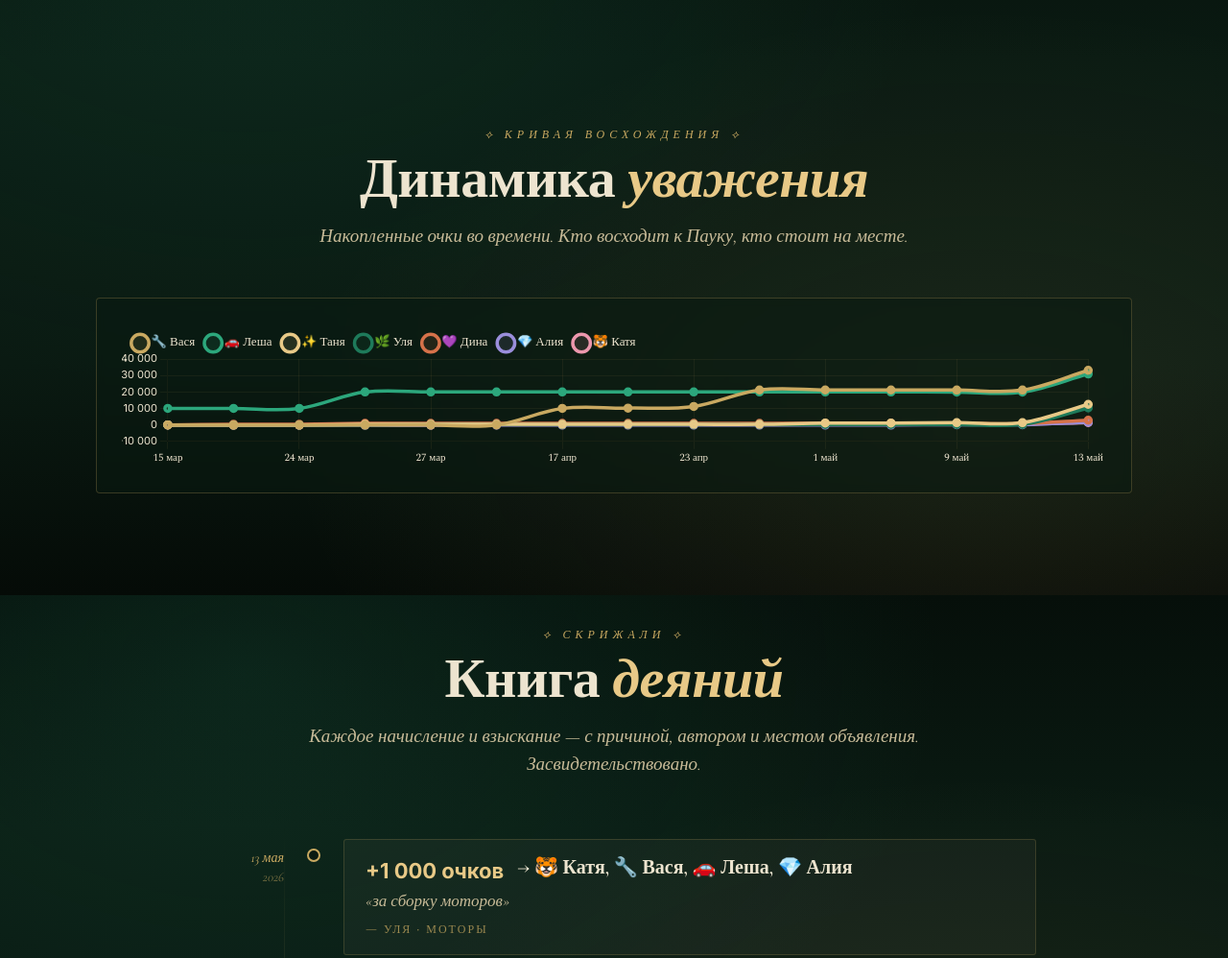
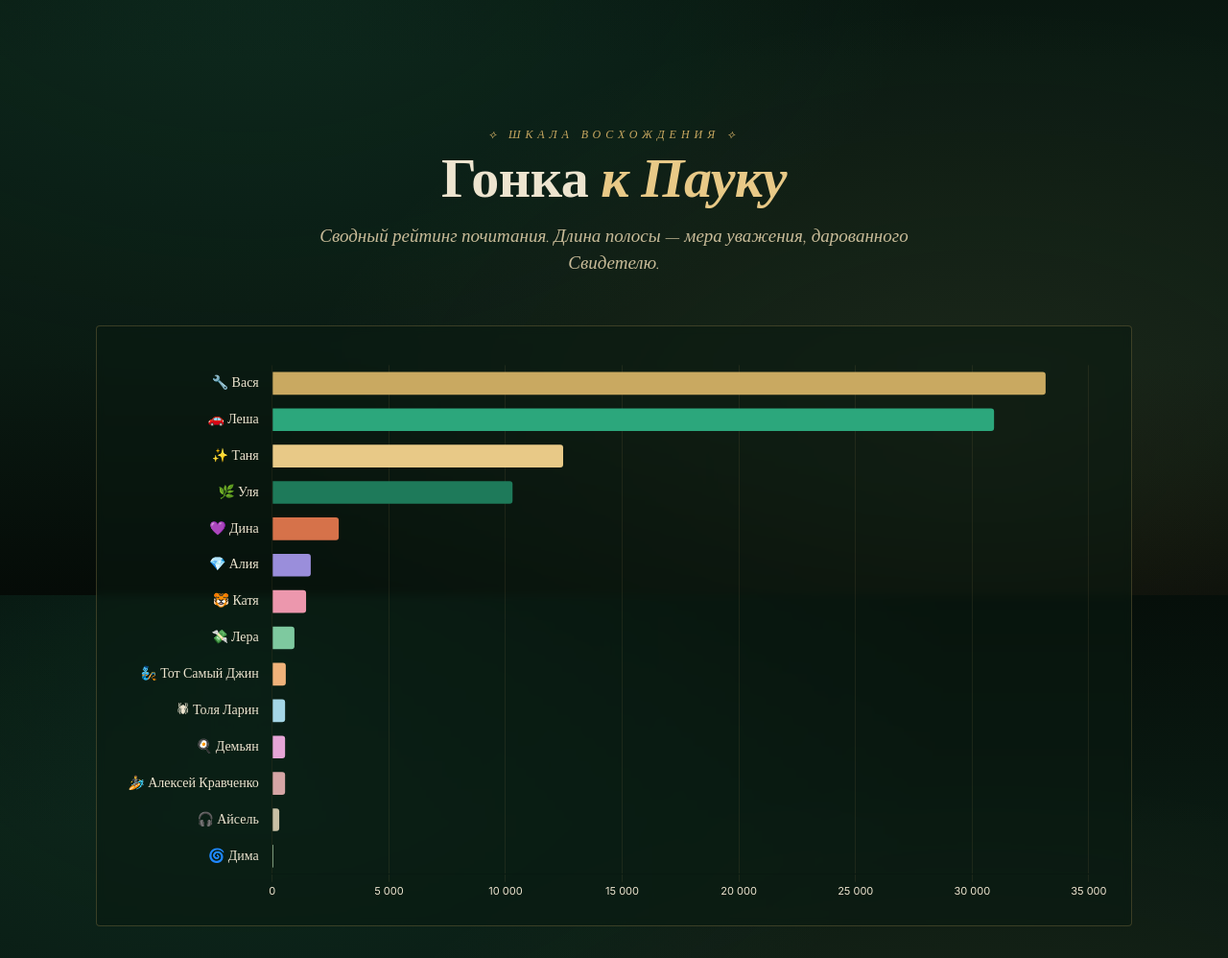
Before and after one commit to kayfulya/pauk-respect, a plain HTML site: page index.html in a window 1280 px wide. Shown: the part 4180-5178 px from the top of the page at 96% size. Drawn offline with nearby package versions, Linux system fonts and the light colour scheme.

Commit message:
Шкала Восхождения: горизонтальные бары вместо линий — читаемо на телефоне

```diff
--- a/index.html
+++ b/index.html
@@ -258,11 +258,8 @@
     border-radius: 4px; padding: 26px; max-width: 1080px; margin: 0 auto;
     backdrop-filter: blur(4px);
   }
-  .chart-wrap canvas { max-height: 480px; }
-  @media (max-width: 760px) {
-    .chart-wrap { padding: 14px; }
-    .chart-wrap canvas { max-height: 75vh !important; height: 560px !important; }
-  }
+  .chart-wrap canvas { width: 100% !important; }
+  @media (max-width: 760px) { .chart-wrap { padding: 14px; } }
 
   /* TIMELINE */
   .timeline { max-width: 880px; margin: 0 auto; position: relative; }
@@ -435,9 +432,9 @@
 
 <!-- CHART -->
 <section class="section">
-  <div class="section-eyebrow">⟡ Кривая Восхождения ⟡</div>
-  <h2 class="section-title">Динамика <em>уважения</em></h2>
-  <p class="section-desc">Накопленные очки во времени. Кто восходит к Пауку, кто стоит на месте.</p>
+  <div class="section-eyebrow">⟡ Шкала Восхождения ⟡</div>
+  <h2 class="section-title">Гонка <em>к Пауку</em></h2>
+  <p class="section-desc">Сводный рейтинг почитания. Длина полосы — мера уважения, дарованного Свидетелю.</p>
   <div class="container">
     <div class="chart-wrap">
       <canvas id="chart"></canvas>
@@ -553,65 +550,58 @@
     });
   }, 200);
 
-  // CHART
-  const sorted = [...D.transactions].sort((a,b) => a.date.localeCompare(b.date));
-  const dates = [...new Set(sorted.map(t => t.date))].sort();
-  const topForChart = ranked.slice(0, 7);
-  const palette = ['#c9a961','#2ca77c','#e8c987','#1e7a5a','#d6724a','#9a8edb','#ec97ad'];
+  // CHART — горизонтальная гонка
+  const isMobile = window.matchMedia('(max-width: 760px)').matches;
+  const palette = ['#c9a961','#2ca77c','#e8c987','#1e7a5a','#d6724a','#9a8edb','#ec97ad','#7ec99f','#f0b27a','#a5d6e6','#e6a5d6','#d6a5a5','#c9c0a5','#a5c9a5'];
 
-  const datasets = topForChart.map((m, idx) => {
-    let acc = 0;
-    const data = dates.map(d => {
-      const dayTx = sorted.filter(t => t.date === d && t.to.includes(m.id));
-      dayTx.forEach(t => acc += t.amount);
-      return acc;
-    });
-    return {
-      label: `${m.emoji} ${m.name}`,
-      data,
-      borderColor: palette[idx % palette.length],
-      backgroundColor: palette[idx % palette.length] + '20',
-      tension: 0.35,
-      fill: false,
-      pointRadius: 3,
-      pointHoverRadius: 8,
-      borderWidth: 3.5
-    };
-  });
-  const isMobile = window.matchMedia('(max-width: 760px)').matches;
+  // Растяжимая высота канваса: 38px на каждого Свидетеля
+  const chartCanvas = document.getElementById('chart');
+  chartCanvas.style.height = (ranked.length * (isMobile ? 44 : 38) + 40) + 'px';
 
-  const months = ['янв','фев','мар','апр','май','июн','июл','авг','сен','окт','ноя','дек'];
-  new Chart(document.getElementById('chart'), {
-    type: 'line',
-    data: { labels: dates.map(d => {
-      const [, m, dd] = d.split('-');
-      return `${parseInt(dd)} ${months[parseInt(m)-1]}`;
-    }), datasets },
+  new Chart(chartCanvas, {
+    type: 'bar',
+    data: {
+      labels: ranked.map(m => `${m.emoji} ${m.name}`),
+      datasets: [{
+        label: 'Очки уважения',
+        data: ranked.map(m => m.score),
+        backgroundColor: ranked.map((m, i) => m.score < 0 ? '#9a3a3a' : palette[i % palette.length]),
+        borderColor: ranked.map((m, i) => m.score < 0 ? '#9a3a3a' : palette[i % palette.length]),
+        borderWidth: 0,
+        borderRadius: 3,
+        barPercentage: 0.78
+      }]
+    },
     options: {
+      indexAxis: 'y',
       responsive: true,
       maintainAspectRatio: false,
-      interaction: { mode: 'index', intersect: false },
+      animation: { duration: 1400, easing: 'easeOutCubic' },
       plugins: {
-        legend: {
-          position: isMobile ? 'top' : 'top',
-          align: 'start',
-          labels: {
-            color: '#ede4cf',
-            font: { family: 'Spectral', size: isMobile ? 14 : 13 },
-            padding: isMobile ? 10 : 14, usePointStyle: true, pointStyle: 'circle',
-            boxWidth: isMobile ? 8 : 10
-          }
-        },
+        legend: { display: false },
         tooltip: {
           backgroundColor: '#0a1a12', borderColor: '#c9a961', borderWidth: 1,
           titleColor: '#c9a961', bodyColor: '#ede4cf', padding: 12,
           titleFont: { family: 'Cormorant Garamond', size: 16, weight: 'bold' },
-          bodyFont: { family: 'Inter', size: 13 }
+          bodyFont: { family: 'Inter', size: 13 },
+          callbacks: {
+            label: ctx => `${fmt(ctx.parsed.x)} очков уважения`
+          }
         }
       },
       scales: {
-        x: { grid: { color: 'rgba(201,169,97,.08)' }, ticks: { color: '#ede4cf', font: { family: 'Spectral', size: isMobile ? 12 : 11 }, maxRotation: 0, autoSkip: true, maxTicksLimit: isMobile ? 6 : 12 } },
-        y: { grid: { color: 'rgba(201,169,97,.08)' }, ticks: { color: '#ede4cf', font: { family: 'Inter', size: isMobile ? 12 : 11 }, callback: v => fmt(v) } }
+        x: {
+          grid: { color: 'rgba(201,169,97,.10)' },
+          ticks: { color: '#ede4cf', font: { family: 'Inter', size: isMobile ? 12 : 11 }, callback: v => fmt(v) }
+        },
+        y: {
+          grid: { display: false },
+          ticks: {
+            color: '#ede4cf',
+            font: { family: 'Cormorant Garamond', size: isMobile ? 15 : 14, weight: '500' },
+            padding: 6
+          }
+        }
       }
     }
   });
```
